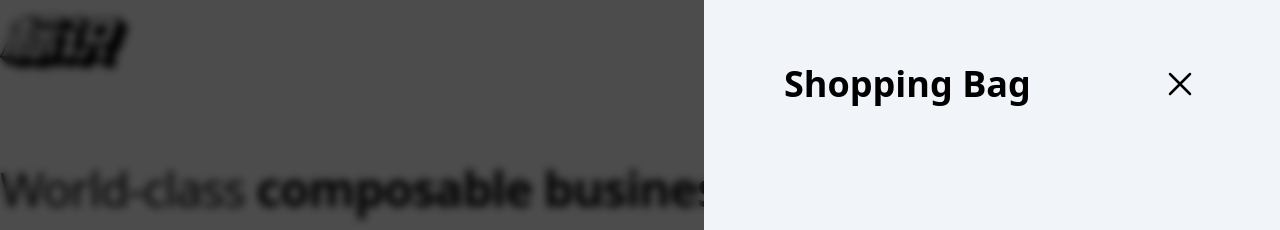
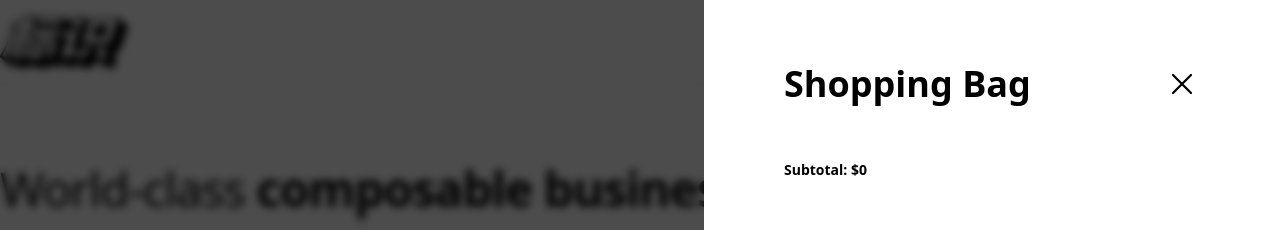
Before and after one commit to DarkWool/shopping-cart, a React (Vite) app: page / in a window 1280 px wide. Both pictures are taken after a click on the item 1264 px from the left and 42 px from the top of the page. Shown: the top 230 px of the page. Built offline with nearby package versions, Linux system fonts and the light colour scheme; the HTML template or start-up script is replaced by a standard one.

Commit message:
Add functionality to add/remove items from cart

```diff
--- a/src/App.jsx
+++ b/src/App.jsx
@@ -4,23 +4,57 @@ import { Header } from "./components/Header";
 import { Home } from "./pages/Home";
 import { Shop } from "./pages/Shop/";
 import { Cart } from "./components/Cart";
-import { useState } from "react";
+import { useState, createContext } from "react";
+
+export const CartContext = createContext();
 
 function App() {
   const [isCartActive, setIsCartActive] = useState(false);
+  const [cartData, setCartData] = useState([]);
 
   const toggleIsCartActive = () => setIsCartActive(!isCartActive);
 
+  function handleAddItemToCart(newItem) {
+    // Check if the product is already in the cart
+    let isItemInCart = false;
+    const modifiedData = cartData.map((item) => {
+      if (item.id === newItem.id) {
+        isItemInCart = true;
+        item.quantity += 1;
+      }
+
+      return item;
+    });
+
+    if (isItemInCart) setCartData(modifiedData);
+    else {
+      // Add the item
+      newItem.quantity = 1;
+      setCartData([newItem, ...cartData]);
+    }
+  }
+
+  const removeItemFromCart = (id) =>
+    setCartData(cartData.filter((item) => item.id !== id));
+
   return (
     <>
-      {isCartActive && <Cart onClose={toggleIsCartActive} />}
+      {isCartActive && (
+        <Cart
+          items={cartData}
+          onClose={toggleIsCartActive}
+          onDeleteItem={removeItemFromCart}
+        />
+      )}
       <Header onOpenCart={toggleIsCartActive} />
+      <CartContext.Provider value={handleAddItemToCart}>
         <Routes>
           <Route path="/" element={<Home />} />
           <Route path="/shop" element={<Shop />} />
           <Route path="/shop/category/:category" element={<Shop />} />
           <Route path="/product/:id" element={<SingleProduct />} />
         </Routes>
+      </CartContext.Provider>
     </>
   );
 }
--- a/src/components/Cart.jsx
+++ b/src/components/Cart.jsx
@@ -1,6 +1,6 @@
 import { useEffect, useState } from "react";
 
-export function Cart({ onClose }) {
+export function Cart({ onClose, onDeleteItem, items }) {
   const [isVisible, setIsVisible] = useState(false);
 
   useEffect(() => {
@@ -29,9 +29,9 @@ export function Cart({ onClose }) {
   return (
     <>
       <div
-        className={`z-10 fixed bg-slate-100 h-full max-w-xl w-full leading-5 py-16 px-20 right-0 ${transitionClasses} ${classes.cart}`}
+        className={`z-10 fixed bg-white h-full max-w-xl w-full leading-5 py-16 px-20 right-0 overflow-y-auto text-sm ${transitionClasses} ${classes.cart}`}
       >
-        <div className="mb-10 flex items-center justify-between">
+        <div className="mb-14 flex items-center justify-between">
           <span className="text-4xl font-extrabold block">Shopping Bag</span>
           <span className="cursor-pointer" onClick={handleCloseTransition}>
             <svg
@@ -39,7 +39,7 @@ export function Cart({ onClose }) {
               viewBox="0 0 24 24"
               strokeWidth={1.5}
               stroke="currentColor"
-              className="w-10 h-10"
+              className="w-9 h-9"
             >
               <path
                 strokeLinecap="round"
@@ -49,7 +49,41 @@ export function Cart({ onClose }) {
             </svg>
           </span>
         </div>
+
+        <div>
+          <ul>
+            {items.map((item) => (
+              <li key={item.id} className="flex gap-8 mb-8">
+                <div className="shrink-0 bg-white">
+                  <img src={item.image} className="w-24 max-w-full h-24 object-contain" />
+                </div>
+                <div className="flex flex-col gap-y-2 items-start">
+                  <p className="leading-5 font-medium">{item.title}</p>
+                  <p className="font-bold text-lg leading-5">${item.price}</p>
+                  <p className="font-bold text-sm leading-5">Quantity: {item.quantity}</p>
+
+                  <button
+                    className="bg-red-50 text-red-700 px-3 py-1 text-xs border-red-200 border w-auto text-left"
+                    onClick={() => onDeleteItem(item.id)}
+                  >
+                    <p className="font-semibold leading-5">Remove</p>
+                  </button>
+                </div>
+              </li>
+            ))}
+          </ul>
+        </div>
+
+        <div className="text-sm font-bold">
+          <span>Subtotal:</span> $
+          {items.reduce((total, curr) => {
+            console.log(curr);
+            total += curr.price * curr.quantity;
+            return total;
+          }, 0)}
+        </div>
       </div>
+
       <div
         className={`fixed w-full h-full ${transitionClasses} ${classes.background}`}
         onClick={handleCloseTransition}
--- a/src/pages/SingleProduct.jsx
+++ b/src/pages/SingleProduct.jsx
@@ -1,9 +1,11 @@
 import { useParams } from "react-router-dom";
-import { useEffect, useState } from "react";
+import { useEffect, useState, useContext } from "react";
 import { Loader } from "../components/Loader";
 import { fetchData } from "../utils";
+import { CartContext } from "../App.jsx";
 
 export function SingleProduct() {
+  const onAddToCart = useContext(CartContext);
   const [data, setData] = useState(null);
   const { id } = useParams();
 
@@ -21,7 +23,11 @@ export function SingleProduct() {
       <>
         <h1>{data.title}</h1>
         <p>{data.description}</p>
-        <button type="button" className="py-3 px-5 bg-red-700 text-white">
+        <button
+          type="button"
+          className="py-3 px-5 bg-red-600"
+          onClick={() => onAddToCart(data)}
+        >
           Add to Cart
         </button>
       </>
```
Lines whose indentation alone changed are shown as unchanged.
